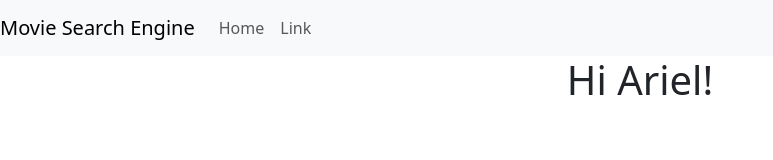
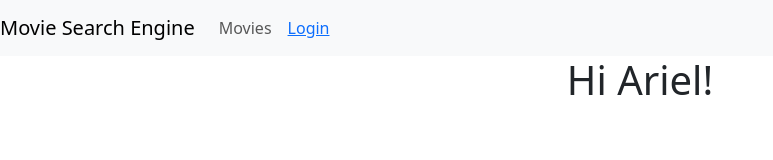
Before and after one commit to aegerev/movie-search-engine, a React (Create React App) app in the folder frontend/: page / in a window 1280 px wide. Shown: the top 160 px of the page, without its empty margins (0-773 px from the left). Built offline with nearby package versions, Linux system fonts and the light colour scheme.

Commit message:
Added - and updated - the Navbar

```diff
--- a/frontend/src/App.js
+++ b/frontend/src/App.js
@@ -12,6 +12,17 @@ import Navbar from 'react-bootstrap/Navbar';
 import './App.css';
 
 function App() {
+
+  let [user, setUser] = React.useState(null);
+
+  async function login(user = null) {
+    setUser(user)
+  }
+
+  async function logout(user = null) {
+    setUser(user)
+  }
+
   return (
     <div className="App">
       <Navbar bg="light" expand="lg">
@@ -19,8 +30,14 @@ function App() {
         <Navbar.Toggle aria-controls="basic-navbar-nav"/>
       <Navbar.Collapse id="basic-navbar-nav">
           <Nav className="mr-auto">
-            <Nav.Link href="#home">Home</Nav.Link>
-            <Nav.Link href="#link">Link</Nav.Link>
+          <Nav.Link href="/movies">Movies</Nav.Link>
+          <Nav.Link>
+              {user ? (
+                <a onClick={logout}>Logout User</a>
+              ) : (
+                <a href="/login">Login</a>
+              )}
+            </Nav.Link>
           </Nav>
           </Navbar.Collapse>
       </Navbar>
```
